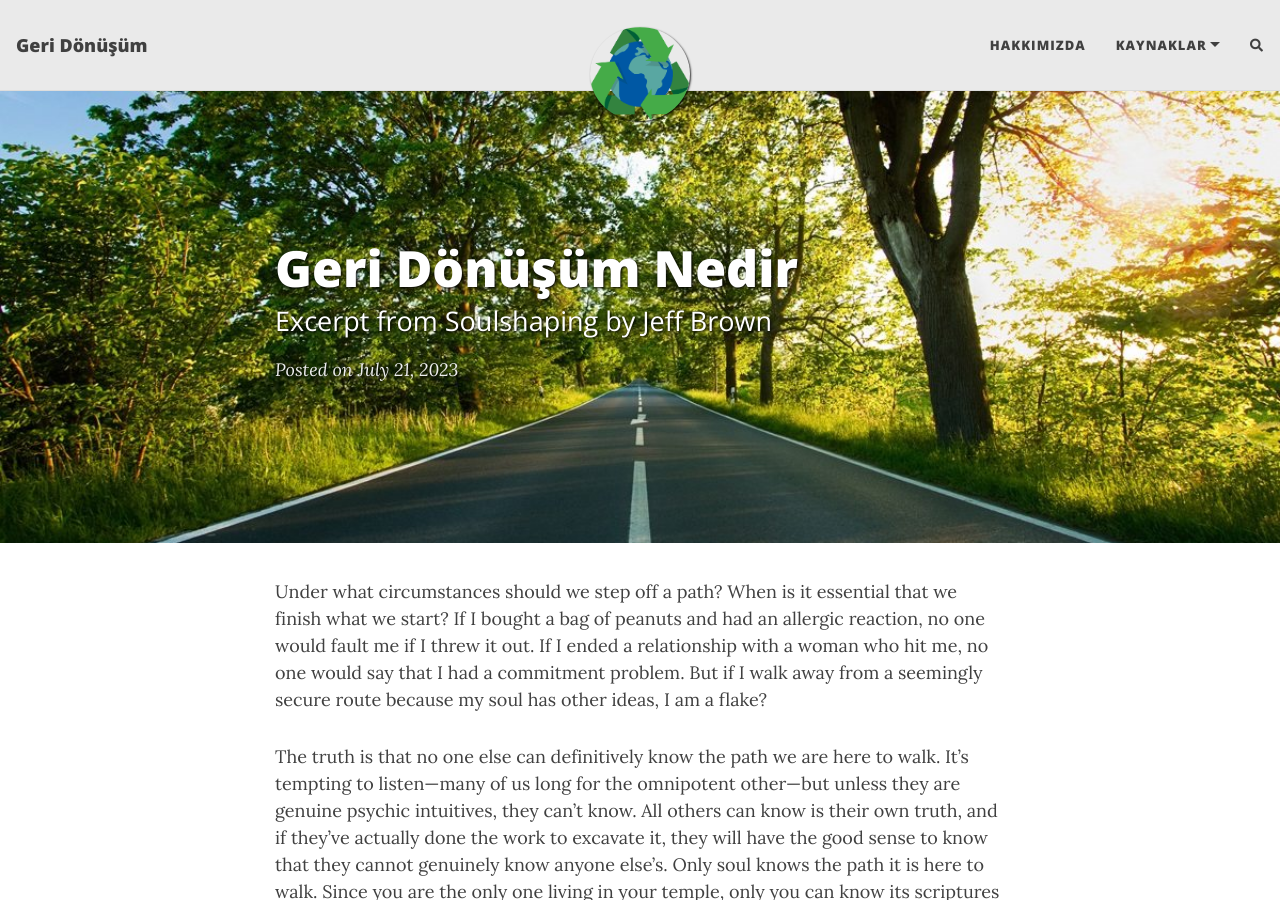
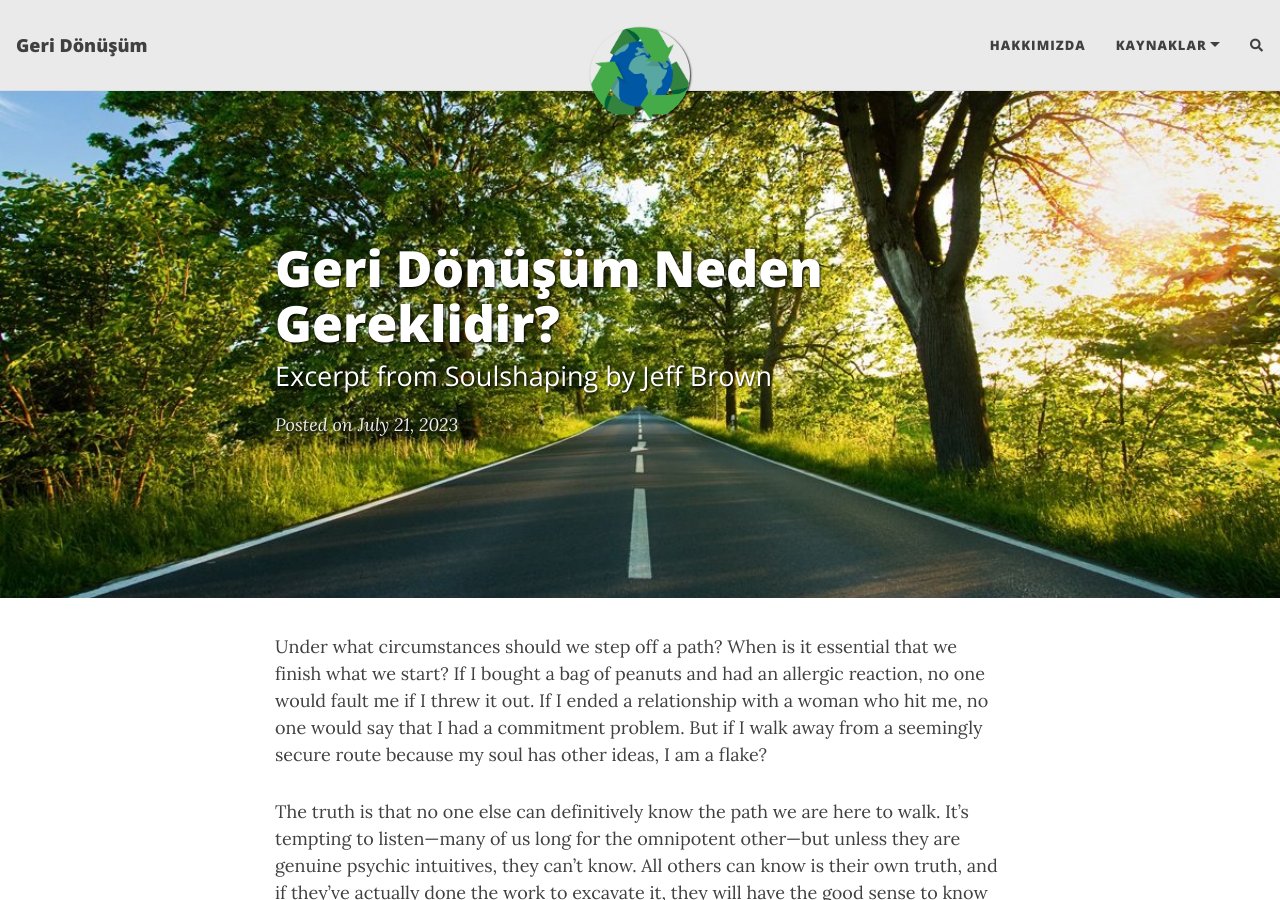
Before and after one commit to GeriDonusumFarkindaligi/GeriDonusumFarkindaligi.github.io, a Jekyll site: the page built from _posts/2023-07-21-neden-geri-donusum.md, in a window 1280 px wide and 900 px high. Built offline with Jekyll 4.4.1, drawn with Linux system fonts in a browser that asks for light colours; nearby versions of some CDN libraries; comment, search, counter and statistics services are not loaded.

Commit message:
Update 2023-07-21-neden-geri-donusum.md

```diff
--- a/_posts/2023-07-21-neden-geri-donusum.md
+++ b/_posts/2023-07-21-neden-geri-donusum.md
@@ -1,6 +1,6 @@
 ---
 layout: post
-title: Geri Dönüşüm Nedir
+title: Geri Dönüşüm Neden Gereklidir?
 subtitle: Excerpt from Soulshaping by Jeff Brown
 cover-img: /assets/img/path.jpg
 thumbnail-img: /assets/img/thumb.png
```
